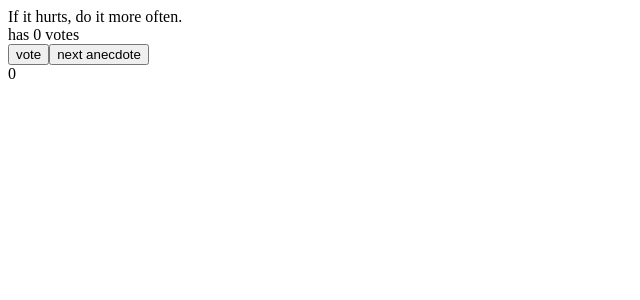
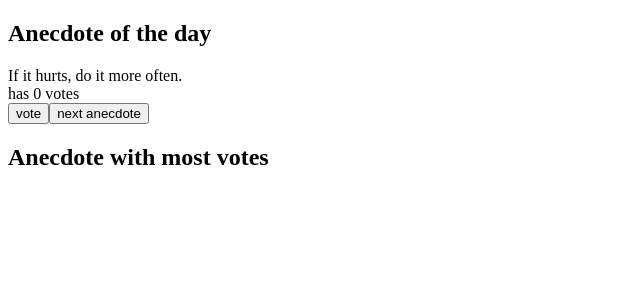
Before and after one commit to dat-monke/fullstackpart1, a React (Create React App) app in the folder anecdotes/anecdotes/: page / in a window 1280 px wide. Shown: the top 300 px of the page, without its empty margins (0-640 px from the left). Built offline with nearby package versions, Linux system fonts and the light colour scheme.

Commit message:
created the header component

```diff
--- a/anecdotes/anecdotes/src/App.js
+++ b/anecdotes/anecdotes/src/App.js
@@ -1,5 +1,6 @@
 import { useState } from 'react'
 
+const Header = (props) => <h2> {props.header} </h2>
 const Button = (props) => <button onClick={props.handleClick}>{props.text}</button>
 const Display = (anecdotes) => <div>{anecdotes.anecdotes[anecdotes.selected]}</div>
 const VoteDisplay = (props) => <div>has {props.votes[props.arrayID]} votes</div>
@@ -24,6 +25,7 @@ const App = () => {
 
   return (
     <div>
+      <Header header="Anecdote of the day"/>
       <Display anecdotes={anecdotes} selected={selected}/>
       <VoteDisplay votes={votes} arrayID={selected}/>
       <Button handleClick={() => {
@@ -32,7 +34,8 @@ const App = () => {
         return setVotes(copyArray)
       }} text="vote" />
       <Button handleClick={() => setSelected(selection)} text="next anecdote"/>
-      <MostVotes votes={votes} arrayID={selected}/>
+      <Header header="Anecdote with most votes"/>
+      {/* <Display anecdotes={anecdotes} selected={votes.max()}/> */}
     </div>
   )
 }
```
